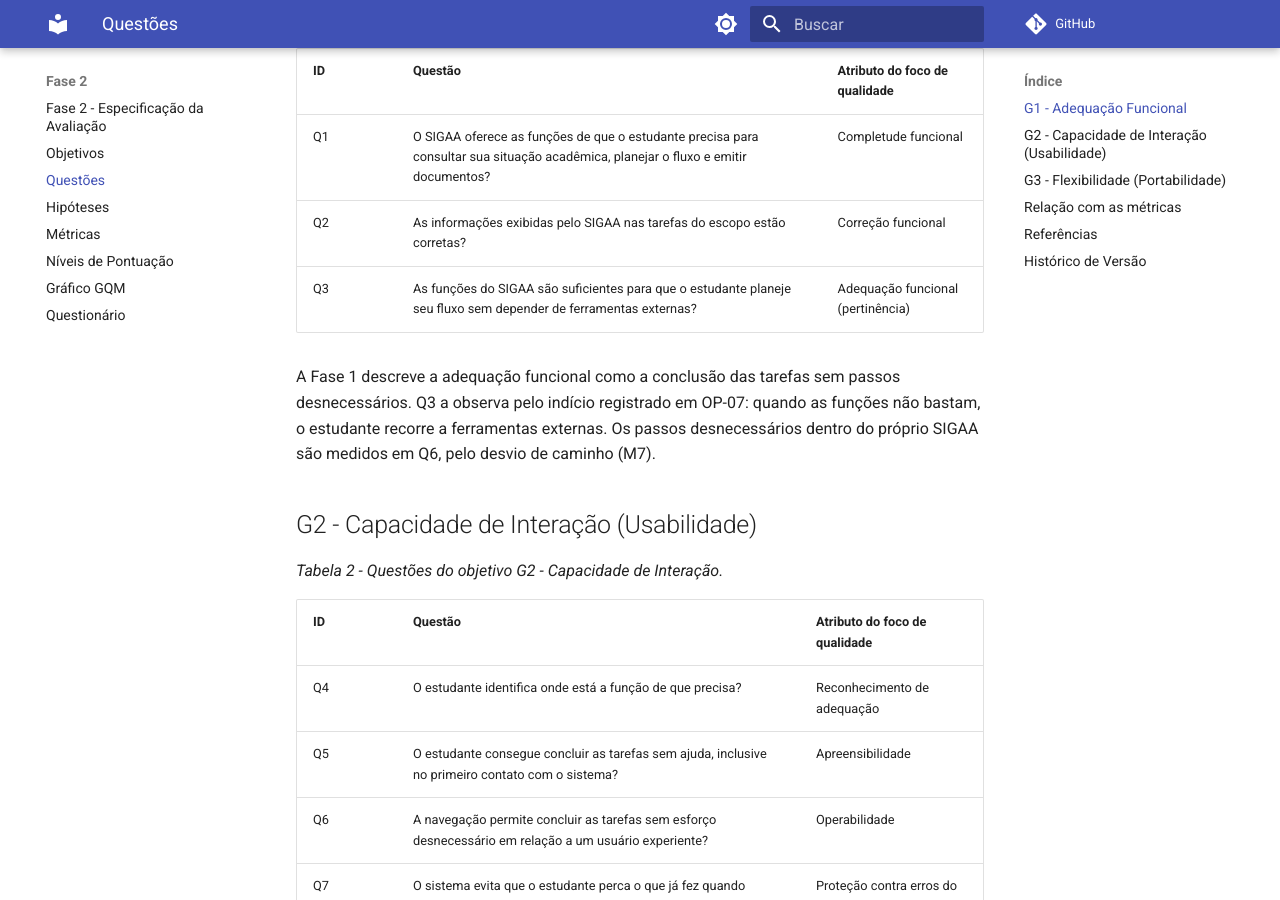
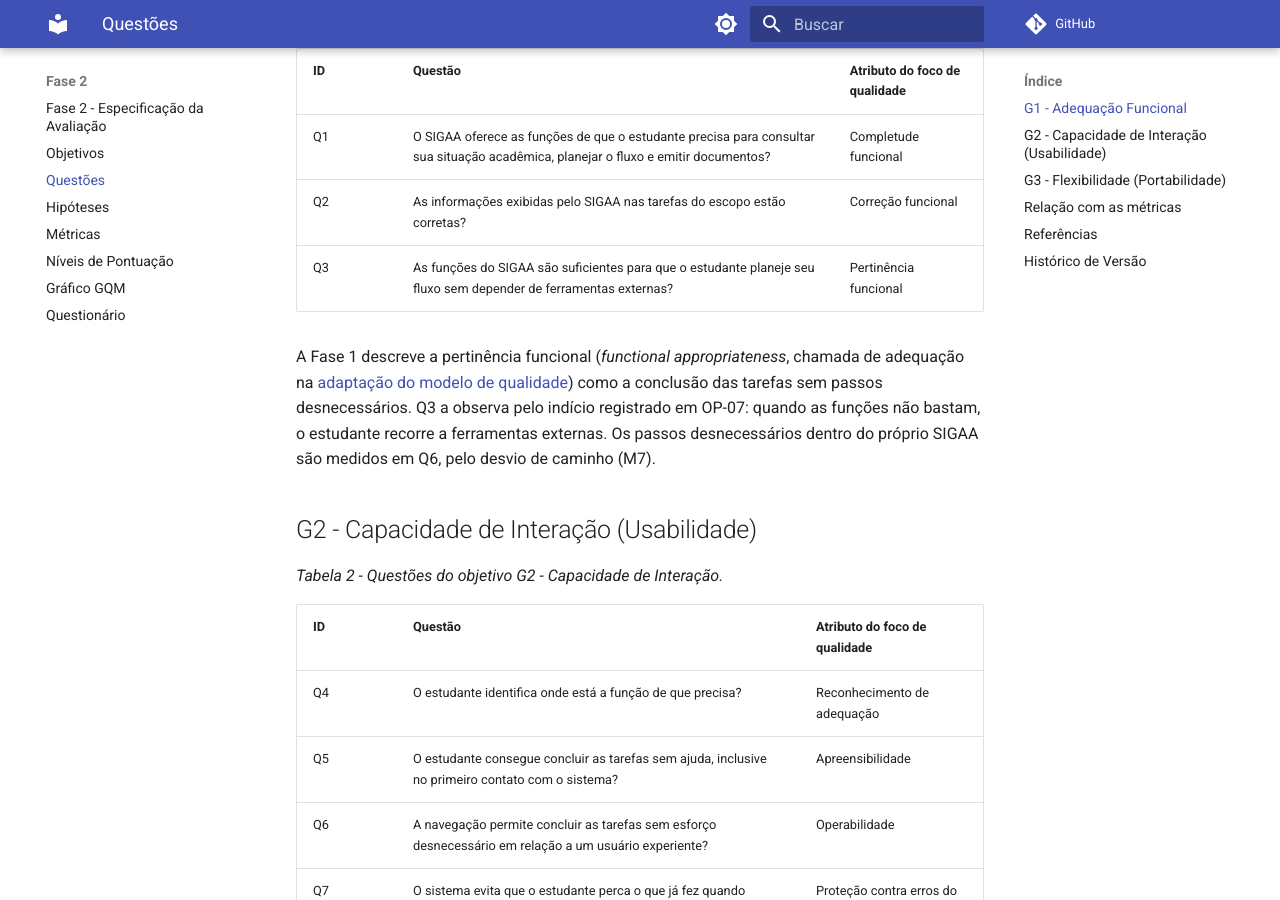
Before and after one commit to FCTE-Qualidade-de-Software-1/2026-2_T02_ADELE_GOLDSTINE, an MkDocs documentation site: the page built from docs/fase-2/questoes.md, in a window 1280 px wide and 900 px high, scrolled down 415 px. Built offline with MkDocs 1.6.1 and Material for MkDocs 9.7.7, drawn with Linux system fonts in a browser that asks for light colours; comment, search, counter and statistics services are not loaded; some of the changed text lies outside the part shown.

Commit message:
[D09] Padroniza pertinência funcional em G1
Remove o "ou" do foco de G1 e usa "pertinência funcional" em objetivos, questões e gráfico.

```diff
--- a/docs/fase-2/questoes.md
+++ b/docs/fase-2/questoes.md
@@ -10,9 +10,9 @@
 | -- | ------- | ----------------------------- |
 | Q1 | O SIGAA oferece as funções de que o estudante precisa para consultar sua situação acadêmica, planejar o fluxo e emitir documentos? | Completude funcional |
 | Q2 | As informações exibidas pelo SIGAA nas tarefas do escopo estão corretas? | Correção funcional |
-| Q3 | As funções do SIGAA são suficientes para que o estudante planeje seu fluxo sem depender de ferramentas externas? | Adequação funcional (pertinência) |
+| Q3 | As funções do SIGAA são suficientes para que o estudante planeje seu fluxo sem depender de ferramentas externas? | Pertinência funcional |
 
-A Fase 1 descreve a adequação funcional como a conclusão das tarefas sem passos desnecessários. Q3 a observa pelo indício registrado em OP-07: quando as funções não bastam, o estudante recorre a ferramentas externas. Os passos desnecessários dentro do próprio SIGAA são medidos em Q6, pelo desvio de caminho (M7).
+A Fase 1 descreve a pertinência funcional (*functional appropriateness*, chamada de adequação na [adaptação do modelo de qualidade](../fase-1/modelo-qualidade.md#2-adaptacoes-ao-contexto-do-sigaa)) como a conclusão das tarefas sem passos desnecessários. Q3 a observa pelo indício registrado em OP-07: quando as funções não bastam, o estudante recorre a ferramentas externas. Os passos desnecessários dentro do próprio SIGAA são medidos em Q6, pelo desvio de caminho (M7).
 
 ## G2 - Capacidade de Interação (Usabilidade)
 
@@ -77,3 +77,4 @@
 | 2.1 | 18/10/2026 | Redação de Q6, Q10 e Q14 no nível do atributo, e não da métrica; coluna "Atributo do foco de qualidade" | Felipe Campêlo |
 | 2.2 | 18/10/2026 | Integração da versão complementar: métrica M20 (cenários de erro) associada a Q7 e referência às hipóteses | Leonardo Bonetti |
 | 2.3 | 25/10/2026 | Remoção das questões Q13 e Q14 do objetivo G4 (Eficiência de Desempenho) | Leonardo Bonetti |
+| 2.4 | 25/10/2026 | Subcaracterística de Q3 nomeada pertinência funcional | Leonardo Bonetti |
```
Also changed, not shown: docs/fase-2/grafico-gqm.md (+2 -1 lines), docs/fase-2/objetivos.md (+4 -1 lines).
